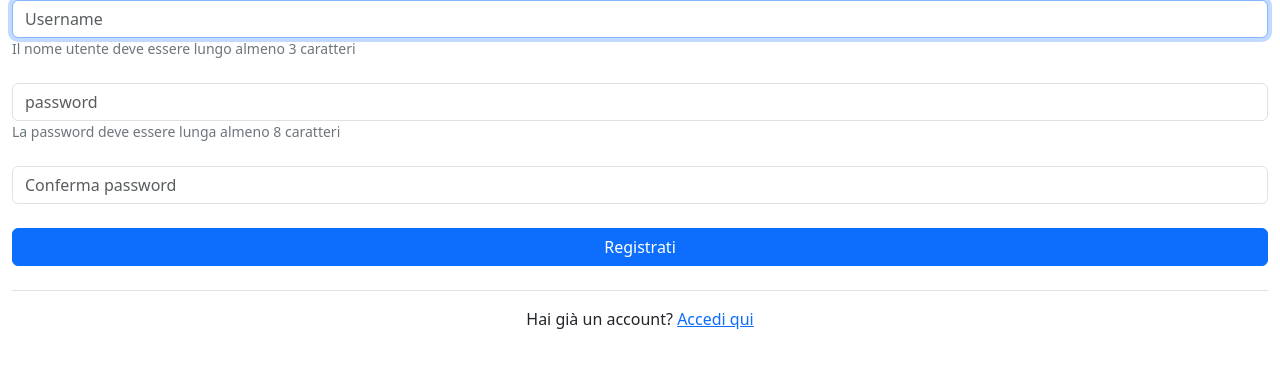
After one commit to Sara-Reb/expense-tracker, a Flask app: page /register in a window 1280 px wide. The commit adds this page. Shown: the top 368 px of the page. Run offline with Flask 3, Linux system fonts and the light colour scheme.

Commit message:
feat: implement user authentication with registration and login functionality

```diff
--- a/app.py
+++ b/app.py
@@ -3,12 +3,18 @@ import hashlib
 import json
 import pandas as pd
 
-from flask import Flask, render_template, request, redirect, url_for
+from flask import Flask, render_template, request, redirect, url_for, jsonify
 from flask_sqlalchemy import SQLAlchemy
-from sqlalchemy.orm import DeclarativeBase, Mapped, mapped_column
-from sqlalchemy import Integer, Float, Text, Date
+from sqlalchemy.orm import DeclarativeBase, Mapped, mapped_column, relationship
+from sqlalchemy import Integer, Float, Text, Date, ForeignKey
 from bank_parser import parse_file, identify_structure, parse_bank_statement, categorize_transactions
 import os
+from flask_login import LoginManager,UserMixin,login_user,logout_user,login_required, current_user
+from werkzeug.security import generate_password_hash, check_password_hash
+from dotenv import load_dotenv
+
+
+
 
 class Base(DeclarativeBase):
     pass
@@ -16,10 +22,30 @@ db = SQLAlchemy(model_class=Base)
 
 app = Flask(__name__)
 app.config['SQLALCHEMY_DATABASE_URI'] = 'sqlite:///expenses.db'
+load_dotenv()
+app.config['SECRET_KEY']=os.getenv('SECRET_KEY')
 db.init_app(app)
+login_manager = LoginManager()
+login_manager.login_view='login'
+login_manager.init_app(app)
+
+
+class Users(db.Model,UserMixin):
+    __tablename__='users'
+    id: Mapped[int] = mapped_column(Integer, primary_key=True)
+    username : Mapped[str] = mapped_column(Text, unique=True)
+    password_hash: Mapped[str] = mapped_column(Text)
+    expenses :Mapped[list['Expenses']]= relationship(backref='expenses')
+
+@login_manager.user_loader
+def load_user(user_id):
+    return Users.query.get(int(user_id))
+
 
 class Expenses(db.Model):
+    __tablename__ = 'expenses'
     id: Mapped[int] = mapped_column(Integer, primary_key=True)
+    user_id: Mapped[int] = mapped_column(Integer,ForeignKey('users.id'))
     date: Mapped[Date] = mapped_column(Date, nullable=False)
     category: Mapped[str] = mapped_column(Text, nullable=False)
     amount: Mapped[float] = mapped_column(Float, nullable=False)
@@ -28,11 +54,80 @@ class Expenses(db.Model):
     transaction_hash: Mapped[str] = mapped_column(Text, unique=True, nullable=False)
 
 
+
+@app.route('/register', methods = ['GET','POST'])
+def register():
+    if request.method == 'GET':
+        return render_template('register.html')
+    else:
+        username = request.form.get('username').strip().lower()
+        password = request.form.get('password')
+        confirmation = request.form.get('confirmation')
+
+        if not username:
+            message = 'Nome utente richiesto'
+            return render_template('/register.html', username_message=message)
+        elif len(username) < 3:
+            message = 'Nome utente non valido'
+            return render_template('/register.html', username_message=message)
+        elif not password:
+            message = 'Password richiesta'
+            return render_template('/register.html', password_message=message)
+        elif len(password) < 8:
+            message = 'Password non valida'
+            return render_template('/register.html', password_message=message)
+        elif password != confirmation:
+            message = 'Le password non coincidono'
+            return render_template('/register.html', password_message=message)
+        else:
+            if Users.query.filter_by(username = username).first():
+                message='Username già registrato'
+                return render_template('register.html', username_message = message)
+            else:
+                password_hash = generate_password_hash(password)
+                new_user = Users(username=username, password_hash=password_hash)
+                db.session.add(new_user)
+                db.session.commit()
+                return redirect(url_for('login'))
+
+
+@app.route('/login', methods=('GET','POST'))
+def login():
+    if request.method=='GET':
+        return render_template('login.html')
+    else:
+        username = request.form.get('username').strip().lower()
+        password = request.form.get('password')
+
+        if not username:
+            message = 'Nome utente richiesto'
+            return render_template('/login.html', username_message=message)
+        elif not password:
+            message = 'Password richiesta'
+            return render_template('/login.html', password_message=message)
+        else:
+            user = Users.query.filter_by(username = username).first()
+            if not user or not check_password_hash(user.password_hash, password):
+                message='Nome utente o password non corretti'
+                return render_template('login.html',check_message = message)
+            else:
+                login_user(user)
+                return redirect(url_for('dashboard'))
+
+@app.route('/logout')
+@login_required
+def logout():
+    logout_user()
+    return redirect(url_for('index'))
+
+
 @app.route('/')
+@login_required
 def index():
     return render_template('index.html')
 
 @app.route('/upload', methods=['POST'])
+@login_required
 def upload():
     file = request.files['file']
     if not file or not(file.filename.endswith('.csv') or file.filename.endswith('.xlsx') or file.filename.endswith('.xls')):
@@ -73,7 +168,7 @@ def upload():
 
         parsed_df['date'] = pd.to_datetime(parsed_df['date'], errors='coerce')
 
-        # 3. SALVATAGGIO RECORDI (Utilizza la stessa identica formattazione dell'hash)
+        # 3. SALVATAGGIO RECORD (Utilizza la stessa identica formattazione dell'hash)
         for index, row in parsed_df.iterrows():
             if pd.isna(row['date']):
                 continue
@@ -86,12 +181,9 @@ def upload():
             hash_string = f"{clean_date}_{clean_amount}_{row['description']}"
             row_hash = hashlib.md5(hash_string.encode('utf-8')).hexdigest()
 
-            # Controllo difensivo dell'ultimo secondo per evitare crash in qualsiasi situazione
-            exists_last_minute = Expenses.query.filter_by(transaction_hash=row_hash).first()
-            if exists_last_minute:
-                continue
 
             expense = Expenses(
+                user_id = current_user.id,
                 date=row['date'].date(),
                 category=row['category'],
                 amount=clean_amount,
@@ -109,25 +201,54 @@ def upload():
         message = "Si è verificato un errore durante l'elaborazione del file. Riprova"
         return render_template('index.html', message=message)
 
-
 @app.route('/dashboard')
+@login_required
 def dashboard():
     # Ordiniamo per data decrescente (le più recenti in alto)
-    transactions = Expenses.query.order_by(Expenses.date.desc()).all()
-    spending_by_category = {}
-    for t in transactions:
-        if t.amount < 0:
-            spending_by_category[t.category] = spending_by_category.get(t.category, 0) + abs(t.amount)
-    monthly_spending = {}
-    monthly_income = {}
-    for t in transactions:
-        month = t.date.strftime('%Y-%m')
-        if t.amount < 0:
-            monthly_spending[month] = monthly_spending.get(month, 0) + abs(t.amount)
-        else:
-            monthly_income[month] = monthly_income.get(month, 0) + t.amount
+    transactions = Expenses.query.filter_by(user_id = current_user.id).order_by(Expenses.date.desc()).all()
+    return render_template('dashboard.html', transazioni=transactions)
 
-    return render_template('dashboard.html', transazioni=transactions, spending_by_category=spending_by_category, monthly_spending=monthly_spending, monthly_income=monthly_income)
+
+@app.route('/api/v1/analytics')
+@login_required
+def api_analytics():
+    try:
+        transactions = Expenses.query.filter_by(user_id = current_user.id).order_by(Expenses.date.desc()).all()
+
+        spending_by_category = {}
+        monthly_spending = {}
+        monthly_income = {}
+
+        for t in transactions:
+            month = t.date.strftime('%Y-%m')
+
+            if t.amount < 0:
+                spending_by_category[t.category] = spending_by_category.get(t.category, 0) + abs(t.amount)
+                monthly_spending[month] = monthly_spending.get(month, 0) + abs(t.amount)
+            else:
+                monthly_income[month] = monthly_income.get(month, 0) + t.amount
+
+        spending_by_category = {k: round(v, 2) for k, v in spending_by_category.items()}
+        monthly_spending = {k: round(v, 2) for k, v in monthly_spending.items()}
+        monthly_income = {k: round(v, 2) for k, v in monthly_income.items()}
+
+        return jsonify({
+            "status": "success",
+            'data':{
+                'spending_by_category': spending_by_category,
+                'monthly_analytics':{
+                    'months':sorted(list(set(list(monthly_spending.keys())))),
+                    'spending':monthly_spending,
+                    'income':monthly_income
+                }
+            }
+        }),200
+
+    except Exception as e:
+        return jsonify({
+            'status':'error',
+            'message': str(e)
+        }), 500
 
 
 with app.app_context():
--- /dev/null
+++ b/templates/register.html
@@ -0,0 +1,55 @@
+{% extends "layout.html" %} {% block title %} Register {% endblock %} {%block
+content %}
+<div class="container-fluid">
+  <form class="d-flex flex-column gap-4" method="POST" action="/register">
+    <div>
+      <input
+        autocomplete="off"
+        type="text"
+        autofocus
+        name="username"
+        placeholder="Username"
+        class="form-control"
+        required
+      />
+      <small class="d-block text-danger">{{username_message}}</small>
+      <small class="d-block text-secondary"
+        >Il nome utente deve essere lungo almeno 3 caratteri</small
+      >
+    </div>
+    <div>
+      <input
+        autocomplete="off"
+        type="password"
+        autofocus
+        name="password"
+        placeholder="password"
+        class="form-control"
+        required
+      />
+      <small class="d-block text-danger">{{password_message}}</small>
+      <small class="d-block text-secondary"
+        >La password deve essere lunga almeno 8 caratteri</small
+      >
+    </div>
+    <div>
+      <input
+        autocomplete="off"
+        type="password"
+        autofocus
+        name="confirmation"
+        placeholder="Conferma password"
+        class="form-control"
+        required
+      />
+      <small class="d-block text-danger">{{password_message}}</small>
+    </div>
+    <div>
+      <button class="btn btn-primary w-100" type="submit">Registrati</button>
+    </div>
+    <div class="p-3 border-top text-center">
+      <p>Hai già un account? <a href="/login">Accedi qui</a></p>
+    </div>
+  </form>
+  {%endblock%}
+</div>
```
Also changed, not shown: templates/dashboard.html (+89 -55 lines), templates/login.html (added, +41 -0 lines).
